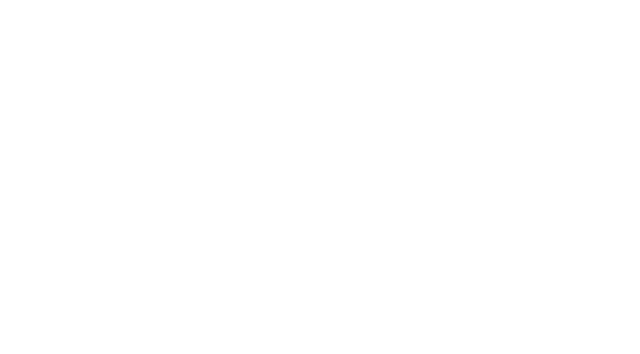
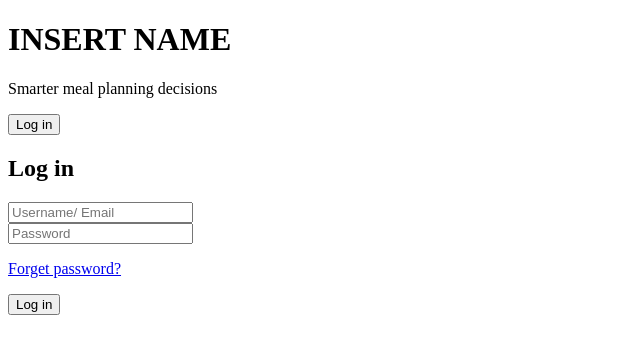
Before and after one commit to ChongWeiJie29/Lifehack22, a React (Create React App) app in the folder new-app-1/: page / in a window 1280 px wide. Shown: the top 354 px of the page, without its empty margins (0-640 px from the left). Built offline with nearby package versions, Linux system fonts and the light colour scheme.

Commit message:
first change

```diff
--- a/new-app-1/src/App.js
+++ b/new-app-1/src/App.js
@@ -1,6 +1,9 @@
+import Homepage from "./pages/homepage";
+
 function App() {
   return (
     <div className="App">
+      <Homepage />
     </div>
   );
 }
--- /dev/null
+++ b/new-app-1/src/pages/homepage.js
@@ -0,0 +1,21 @@
+function Homepage() {
+  return (
+    <div className="App">
+        <h1>INSERT NAME</h1>
+        <p>Smarter meal planning decisions</p>
+        <button id="myBtn">Log in</button>
+        <div id="myModal" class="modal">
+            <div className="modal-content">
+                <h2>Log in</h2>
+                <input type="textbox" placeholder="Username/ Email"/>
+                <br></br>
+                <input type="textbox" placeholder="Password"/>
+                <p><a href="reset.html">Forget password?</a></p>
+                <button>Log in</button>
+            </div>
+        </div>
+    </div>
+  );
+}
+
+export default Homepage;
```
Also changed, not shown: new-app-1/public/manifest.json.
